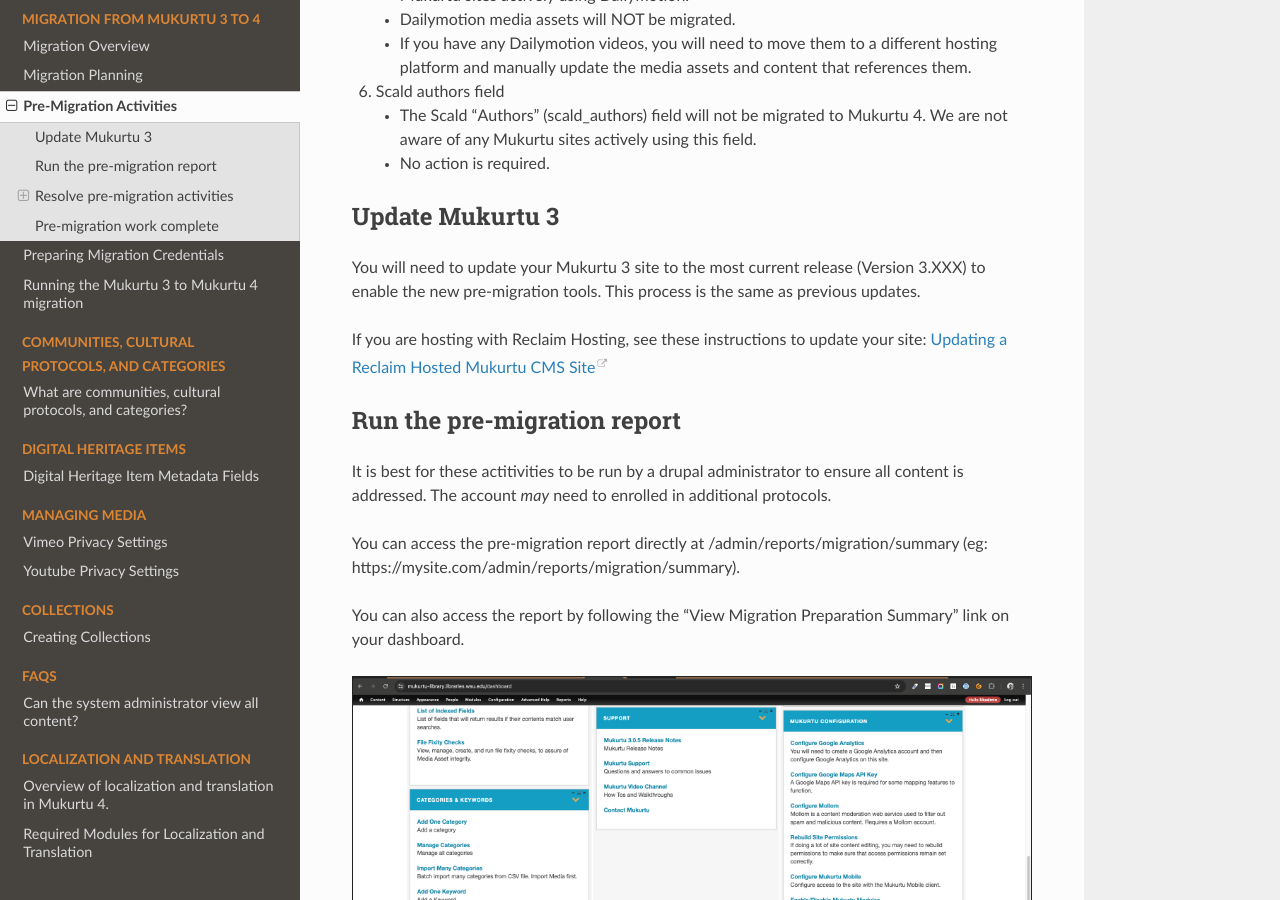
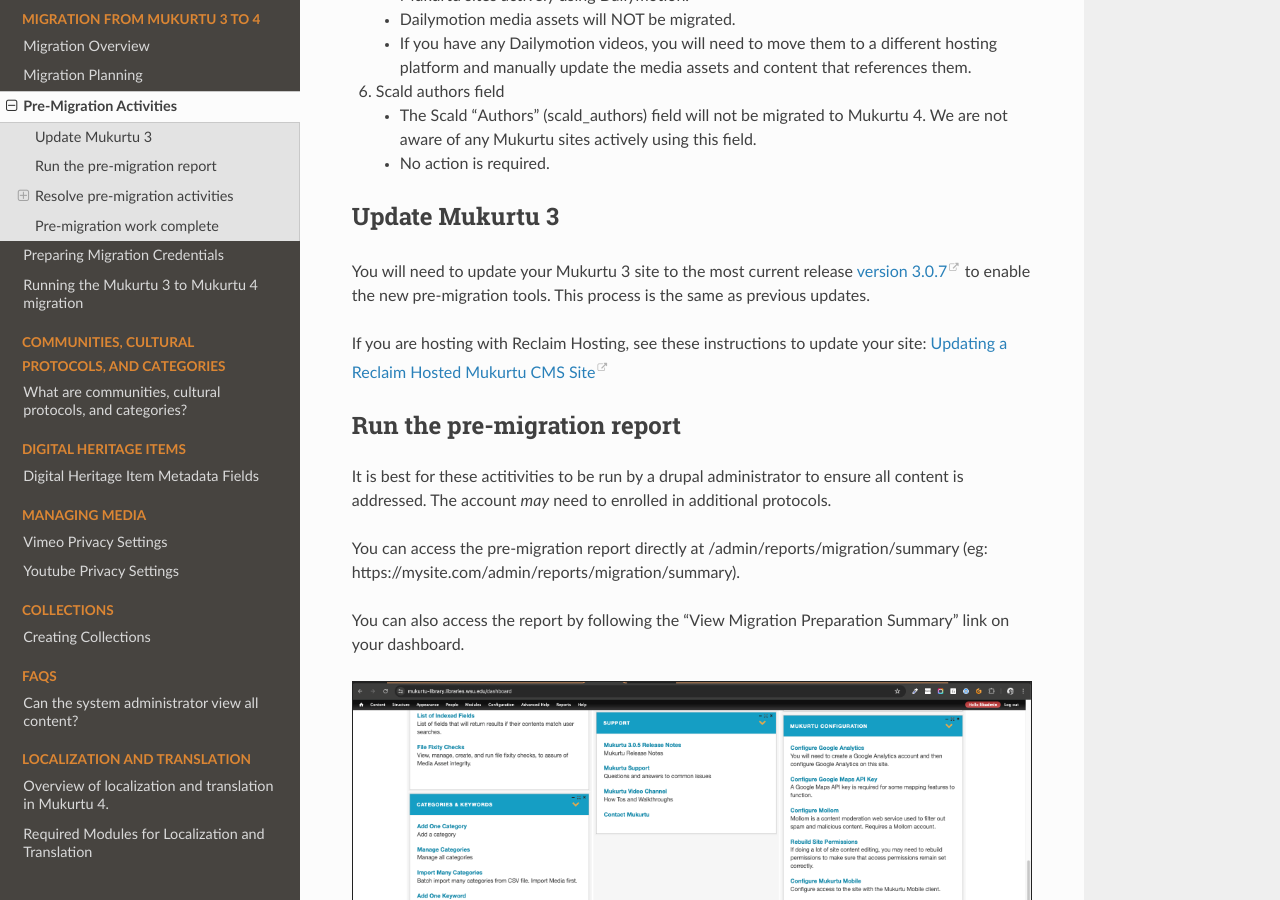
Before and after one commit to MukurtuCMS/mukurtudocs, a Sphinx documentation site: the page built from docs/source/migration/03Pre-Migration.md, in a window 1280 px wide and 900 px high, scrolled down 872 px. Built offline with Sphinx 7.4.7 and the Read the Docs theme 3.1.0, drawn with Linux system fonts in a browser that asks for light colours.

Commit message:
updating filenaming

```diff
--- a/docs/source/migration/Pre-Migration.md
+++ b/docs/source/migration/03Pre-Migration.md
@@ -28,7 +28,7 @@
 
 ## Update Mukurtu 3
 
-You will need to update your Mukurtu 3 site to the most current release (Version 3.XXX) to enable the new pre-migration tools. This process is the same as previous updates.
+You will need to update your Mukurtu 3 site to the most current release [version 3.0.7](https://github.com/MukurtuCMS/mukurtucms/releases/tag/3.0.7) to enable the new pre-migration tools. This process is the same as previous updates.
 
 If you are hosting with Reclaim Hosting, see these instructions to update your site: [Updating a Reclaim Hosted Mukurtu CMS Site](https://mukurtu.org/support/updating-a-reclaim-hosted-mukurtu-cms-site/)
 
```
Also changed, not shown: docs/source/index.rst (+6 -6 lines), docs/source/migration/02MigrationPlanning.md (renamed from docs/source/migration/MigrationPlanning.md, +2 -0 lines), docs/source/01about-mukurtu/GettingStarted.md (renamed from docs/source/about-mukurtu/GettingStarted.md), docs/source/migration/01MigrationOverview.md (renamed from docs/source/migration/MigrationOverview.md), docs/source/migration/04MigrationCredentials.md (renamed from docs/source/migration/MigrationCredentials.md), docs/source/migration/05Migration.md (renamed from docs/source/migration/Migration.md).
